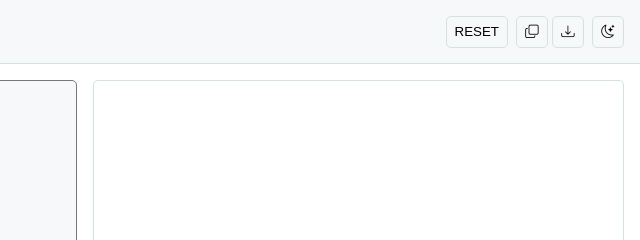
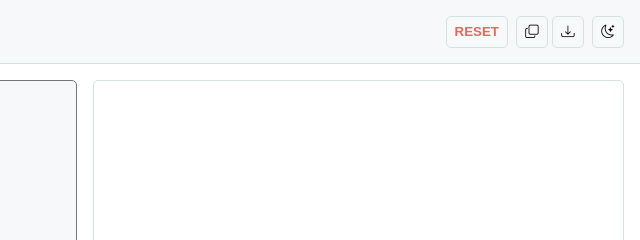
Before and after one commit to fchavonet/full_stack-github_readme_builder, a plain HTML site: page index.html in a window 1280 px wide. Shown: the top 240 px of the page, 640-1280 px from the left. Drawn offline with nearby package versions, Linux system fonts and the light colour scheme.

Commit message:
Fix: change font color for RESET button.

```diff
--- a/style.css
+++ b/style.css
@@ -197,6 +197,11 @@ header h1 {
     align-items: center;
     gap: 0.5rem;
     font-size: 1rem;
+}
+
+#reset-btn {
+    font-weight: 800;
+    color: #e5685c;
 }
 
 .brand {
```
